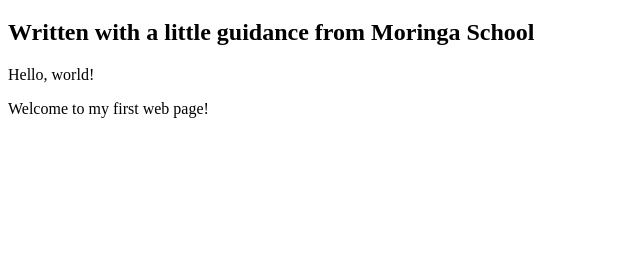
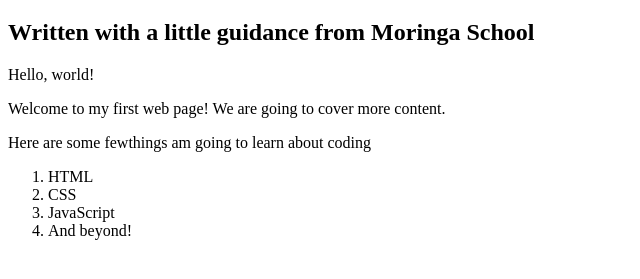
Before and after one commit to macc254/myfirstwebpage, a plain HTML site: page index.html in a window 1280 px wide. Shown: the part 61-340 px from the top of the page, without its empty margins (0-640 px from the left). Drawn offline with Linux system fonts and the light colour scheme.

Commit message:
add  new list

```diff
--- a/index.html
+++ b/index.html
@@ -11,7 +11,14 @@
   <h2>Written with a little guidance from Moringa School</h2>
 
   <p>Hello, world!</p>
-  <p>Welcome to my first web page!</p>
+  <p>Welcome to my first web page! We are going to cover more content.</p>
+  <p>Here are some fewthings am going to learn about coding</p>
+  <ol>
+  <li>HTML</li>
+  <li>CSS</li>
+  <li>JavaScript</li>
+  <li>And beyond!</li>
+</ol>
 
 </body>
 
```
Also changed, not shown: favorite-things.html (+14 -0 lines).
